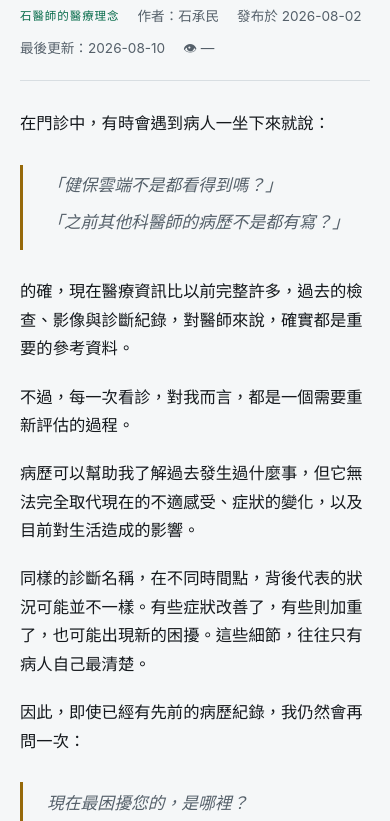
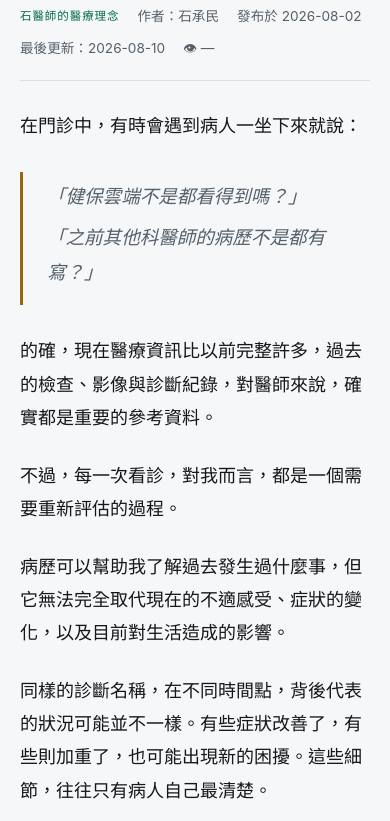
Before and after one commit to 10chengmin-source/shihortho-blog, a website: page 20260802-why-ask-again/index.html in a window 390 px wide. Shown: the part 243-1064 px from the top of the page. Drawn offline with Linux system fonts and the light colour scheme; no server answers.

Commit message:
Add per-locale article typography (zh-Hant, zh-CN, en, vi, id)
Each locale gets its own reading-comfort defaults for the article body —
column width, font-size, line-height, and paragraph spacing — tuned to how
that script is actually read: CJK measured narrower in em (~29-30 characters
per line), Latin scripts measured wider in ch (60-64ch). Implemented as new
html[lang] overrides on the existing --reader-* custom-property tokens
(same tokens the adaptive-reading accessibility feature already drives), not
a parallel styling system.

The existing data-reading-level (0-3) rules were converted from absolute
overrides to calc() deltas off a new --reader-*-base layer, so accessibility
mode and locale tuning compose correctly instead of one clobbering the
other — verified reading-level 3 still adds its full delta on top of
whichever locale's base is active.

Also added h3 support in article bodies (previously only h2 was styled),
text-wrap: balance on h1/h2/h3 to avoid ugly orphan line-breaks, and made
blockquote/figcaption font-size track --reader-font-size via calc() instead
of a fixed rem value, so quotes and image captions scale with locale and
reading level too.

Scope: only .post/.post-content and its children changed. Verified via
browser that homepage, nav, cards, and footer are byte-for-byte unaffected,
and that mobile viewports fall back to full-width (no forced character
count) with an 18px font floor.

```diff
--- a/assets/css/style.css
+++ b/assets/css/style.css
@@ -1,5 +1,4 @@
 :root {
-  --content-max: 720px;
   --wide-max: 1100px;
   --color-bg: #10151b;
   --color-bg-rgb: 16, 21, 27;
@@ -17,16 +16,67 @@
     BlinkMacSystemFont, sans-serif;
   --font-mono: ui-monospace, "SF Mono", "Cascadia Code", "Roboto Mono", monospace;
 
+  /* Article-typography bases — one set of "reading comfort" defaults per
+     locale (font-size/line-height/column-width/paragraph-gap), tuned to how
+     each script is actually read (CJK: narrower column measured in
+     characters; Latin scripts: wider column measured in ch). Overridden per
+     html[lang] below. data-reading-level then scales UP from whichever
+     locale base is active via calc(), so accessibility mode and locale
+     tuning compose instead of one clobbering the other. */
+  --reader-font-size-base: 1.125rem;
+  --reader-line-height-base: 1.7;
+  --reader-content-width-base: 64ch;
+  --reader-paragraph-gap-base: 1.3em;
+
   /* Adaptive reading tokens — layered on top of the base design system.
      data-reading-level (0-3) scales these up progressively; data-color-mode
      swaps the palette above without touching layout. See assets/js/adaptive-reading.js. */
-  --reader-font-size: 1.02rem;
-  --reader-line-height: 1.75;
-  --reader-content-width: var(--content-max);
-  --reader-paragraph-gap: 1.2em;
+  --reader-font-size: var(--reader-font-size-base);
+  --reader-line-height: var(--reader-line-height-base);
+  --reader-content-width: var(--reader-content-width-base);
+  --reader-paragraph-gap: var(--reader-paragraph-gap-base);
   --reader-heading-gap-top: 2em;
   --reader-heading-gap-bottom: 0.7em;
   --reader-post-padding-x: 20px;
+}
+
+/* Per-locale article typography. Only these tokens change — everything else
+   (nav, cards, footer, buttons) is locale-agnostic and untouched. Traditional
+   and Simplified Chinese read comfortably narrower, measured in characters
+   (em); Latin scripts read comfortably wider, measured in ch. */
+html[lang="zh-Hant"] {
+  --reader-font-size-base: 1.125rem;
+  --reader-line-height-base: 1.85;
+  --reader-content-width-base: 33em;
+  --reader-paragraph-gap-base: 1.35em;
+}
+
+html[lang="zh-CN"] {
+  --reader-font-size-base: 1.125rem;
+  --reader-line-height-base: 1.82;
+  --reader-content-width-base: 34em;
+  --reader-paragraph-gap-base: 1.35em;
+}
+
+html[lang="en"] {
+  --reader-font-size-base: 1.125rem;
+  --reader-line-height-base: 1.7;
+  --reader-content-width-base: 64ch;
+  --reader-paragraph-gap-base: 1.3em;
+}
+
+html[lang="vi"] {
+  --reader-font-size-base: 1.125rem;
+  --reader-line-height-base: 1.78;
+  --reader-content-width-base: 60ch;
+  --reader-paragraph-gap-base: 1.3em;
+}
+
+html[lang="id"] {
+  --reader-font-size-base: 1.125rem;
+  --reader-line-height-base: 1.72;
+  --reader-content-width-base: 64ch;
+  --reader-paragraph-gap-base: 1.3em;
 }
 
 /* Cool, clean off-white palette (deliberately not warm cream — matches the
@@ -45,26 +95,28 @@ html[data-color-mode="light"] {
   --color-amber: #96690a;
 }
 
-/* Reading level 1: loosen line-height only. */
+/* Reading level 1: loosen line-height only. Delta is relative to whichever
+   locale base is active (see html[lang] rules above), so accessibility mode
+   and locale tuning compose instead of one clobbering the other. */
 html[data-reading-level="1"],
 html[data-reading-level="2"],
 html[data-reading-level="3"] {
-  --reader-line-height: 1.85;
+  --reader-line-height: calc(var(--reader-line-height-base) + 0.1);
 }
 
 /* Reading level 2: also step up body font-size. */
 html[data-reading-level="2"],
 html[data-reading-level="3"] {
-  --reader-font-size: 1.12rem;
+  --reader-font-size: calc(var(--reader-font-size-base) + 0.1rem);
 }
 
 /* Reading level 3: also widen paragraph/heading spacing, content width, and
    mobile side padding. */
 html[data-reading-level="3"] {
-  --reader-paragraph-gap: 1.7em;
+  --reader-paragraph-gap: calc(var(--reader-paragraph-gap-base) + 0.5em);
   --reader-heading-gap-top: 2.4em;
   --reader-heading-gap-bottom: 0.9em;
-  --reader-content-width: 760px;
+  --reader-content-width: calc(var(--reader-content-width-base) + 40px);
   --reader-post-padding-x: 24px;
 }
 
@@ -521,6 +573,7 @@ main.container {
   line-height: 1.5;
   margin: 0 0 16px;
   color: var(--color-ink);
+  text-wrap: balance;
 }
 
 .post-subtitle {
@@ -590,7 +643,7 @@ main.container {
 
 .post-hero figcaption {
   margin-top: 8px;
-  font-size: 0.78rem;
+  font-size: calc(var(--reader-font-size) * 0.76);
   color: var(--color-sub);
 }
 
@@ -614,7 +667,7 @@ main.container {
 
 .post-inline-figure figcaption {
   margin-top: 8px;
-  font-size: 0.78rem;
+  font-size: calc(var(--reader-font-size) * 0.76);
   color: var(--color-sub);
   text-align: center;
 }
@@ -632,12 +685,26 @@ main.container {
   padding-top: 1.6em;
   border-top: 1px solid var(--color-line);
   color: var(--color-ink);
+  text-wrap: balance;
 }
 
 .post-content h2:first-child {
   margin-top: 0;
   padding-top: 0;
   border-top: none;
+}
+
+.post-content h3 {
+  font-family: var(--font-serif);
+  font-size: 1.08rem;
+  font-weight: 600;
+  margin: calc(var(--reader-heading-gap-top) * 0.65) 0 calc(var(--reader-heading-gap-bottom) * 0.85);
+  color: var(--color-ink);
+  text-wrap: balance;
+}
+
+.post-content h3:first-child {
+  margin-top: 0;
 }
 
 .post-content p {
@@ -661,7 +728,7 @@ main.container {
   border-left: 3px solid var(--color-amber);
   color: var(--color-sub);
   font-family: var(--font-serif);
-  font-size: 1.05rem;
+  font-size: calc(var(--reader-font-size) * 1.03);
   font-style: italic;
 }
 
```
